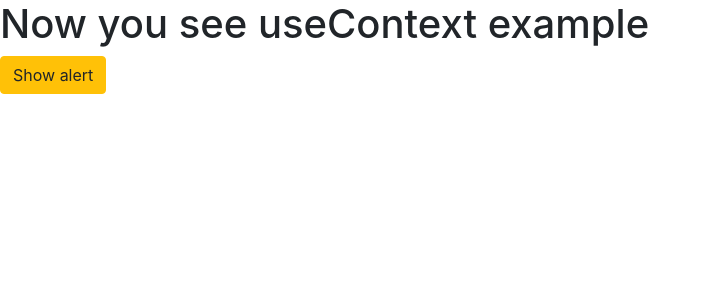
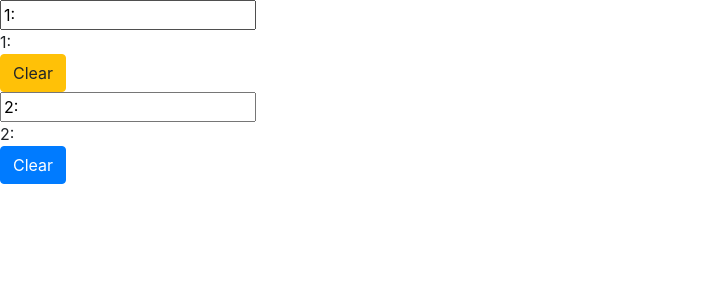
Before and after one commit to AlexandrChazov/react_hooks_examples, a React (Create React App) app: page / in a window 1280 px wide. Shown: the top 300 px of the page, without its empty margins (0-711 px from the left). Built offline with nearby package versions, Linux system fonts and the light colour scheme.

Commit message:
feat: add customHooks example

```diff
--- /dev/null
+++ b/src/examples/customHooksExample.jsx
@@ -0,0 +1,40 @@
+import './App.css';
+import React, {useState} from 'react';
+
+const useInput = (initialValue) => {
+  const [value, setValue] = useState(initialValue);
+  const onChange = event => {
+    setValue(event.target.value);
+  }
+  const clear = () => {
+    setValue(initialValue)
+  }
+  return {
+    bind: {value, onChange},    // сделано для того, чтобы в input-ы не попадали лишние свойства
+    value,
+    clear
+  }
+}
+
+function App() {
+
+  const input1 = useInput('1: ');
+  const input2 = useInput('2: ');
+
+  return (
+      <div>
+        <input type="text" {...input1.bind}/>
+        <div>{input1.value}</div>
+        <div>
+          <button className="btn btn-warning" onClick={input1.clear}>Clear</button>
+        </div>
+        <input type="text" {...input2.bind}/>
+        <div>{input2.value}</div>
+        <div>
+          <button className="btn btn-primary" onClick={input2.clear}>Clear</button>
+        </div>
+      </div>
+  );
+}
+
+export default App;
--- a/src/index.js
+++ b/src/index.js
@@ -2,7 +2,7 @@ import React from 'react';
 import ReactDOM from 'react-dom';
 import './index.css';
 import reportWebVitals from './reportWebVitals';
-import App from './examples/useReducerExample';
+import App from './examples/customHooksExample';
 
 ReactDOM.render(
   <React.StrictMode>
```
